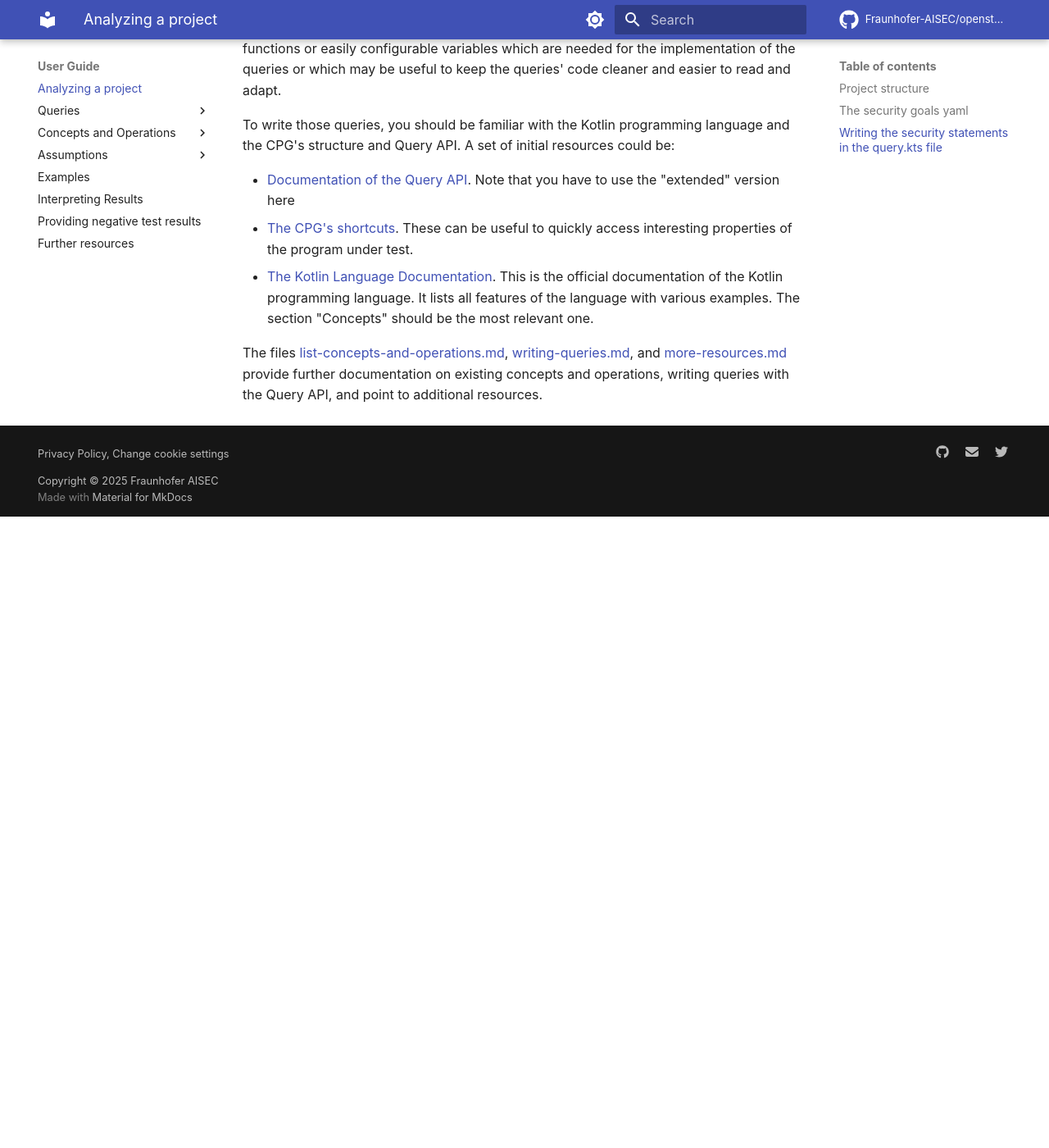
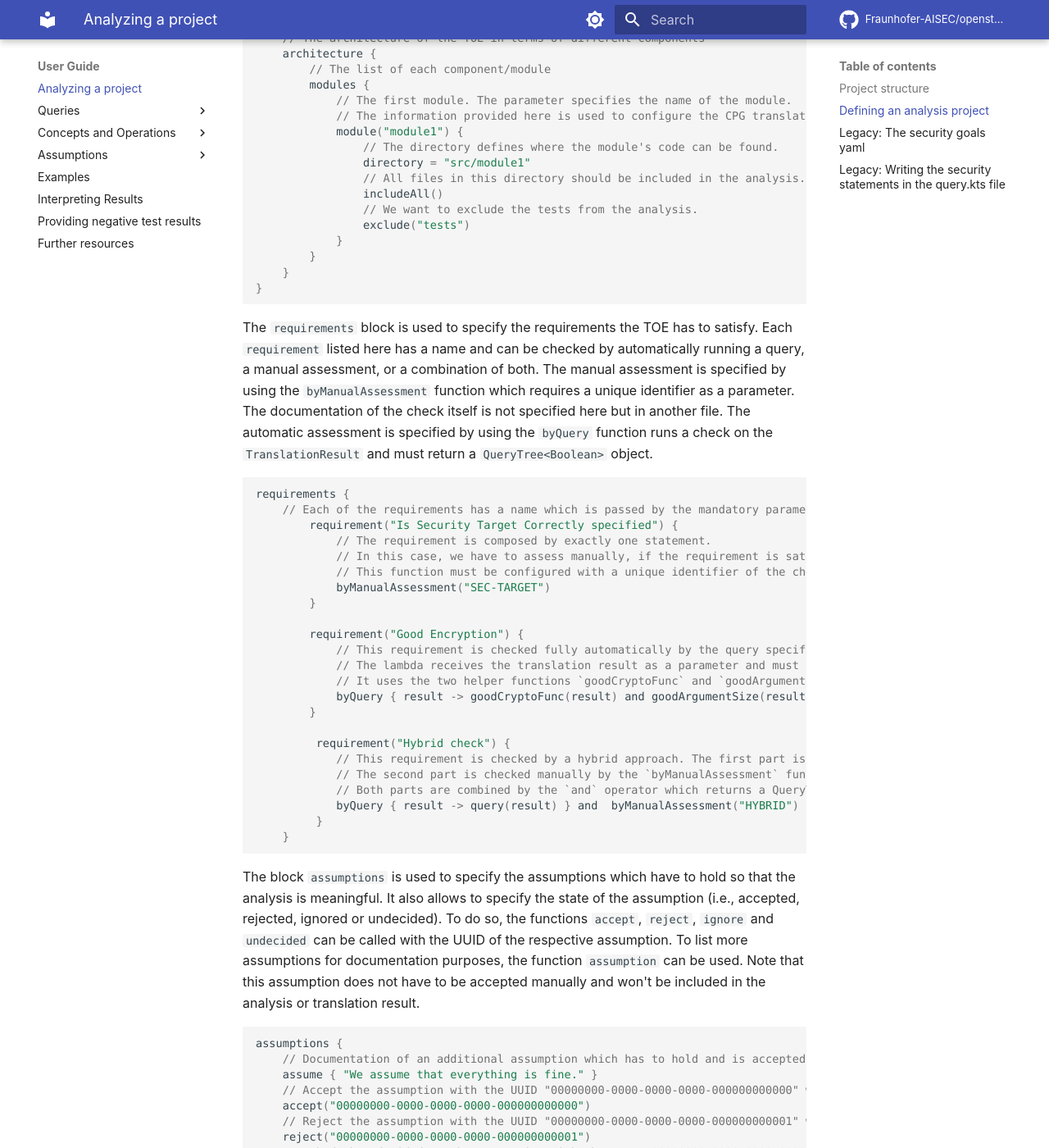
Before and after one commit to Fraunhofer-AISEC/codyze-evaluator, an MkDocs documentation site: the page built from documentation/docs/analyzing-project.md, in a window 1280 px wide and 1400 px high, scrolled down 1717 px. Shown: the whole window at 82% size. Built offline with MkDocs 1.6.1 and Material for MkDocs 9.7.7, drawn with Linux system fonts in a browser that asks for light colours; comment, search, counter and statistics services are not loaded; before the commit the page ends 2347 px from its top, so only the background shows below that; some of the changed text lies outside the part shown.

Commit message:
DSL description

````diff
--- a/documentation/docs/analyzing-project.md
+++ b/documentation/docs/analyzing-project.md
@@ -20,7 +20,121 @@ Currently, the OpenStack Checker requires a fixed project structure. It expects
     ├── security-goals                    # In this directory, you can specify the security goals of your project in one or multiple yaml-file
         └── Your-Security-Goals.yaml      # This files contains a human-readable list of security objectives and statements
 
-## The security goals yaml
+## Defining an analysis project
+
+We provide a Domain-Specific Language (DSL) to define an analysis project.
+This DSL is used to specify the components of the TOE (Target of Evaluation) and the requirements it has to satisfy.
+It further allows to integrate the logic for tagging the code with concepts and operations, and to accept or reject assumptions.
+In the following, we describe how to configure the analysis project using the DSL.
+
+The outer element is the `project` element which has a `name` can contain the declarative blocks `tool`, `toe`, `requirements`, and `assumptions`.
+```kotlin
+project {
+    name = "This is the evaluation of OpenStack"
+
+    tool { ... }
+
+    toe { ... }
+
+    requirements { ... }
+
+    assumptions { ... }
+}
+```
+
+The `tool` block can be used to fine-tune the configuration of the OpenStack Checker by registering additional passes or external libraries, among others.
+The full list of options can be found in the documentation of the `TranslationConfiguration.Builder` which can be accessed here.
+An example of a `tool` block is:
+```kotlin
+tool {
+    // Register additional passes
+    registerPass<MyPass>()
+
+    // Where can includes be found
+    includePath("src/integrationTest/resources/example/src/third-party/mylib")
+
+    // Should include be loaded?
+    loadIncludes(true)
+}
+```
+
+The `toe` block is used to specify the TOE and where its components can be found.
+The information provided here are used to translate the TOE to the CPG.
+The following example shows how to use this block:
+```kotlin
+toe {
+    // The name of the TOE
+    name = "My Mock TOE"
+    // The architecture of the TOE in terms of different components
+    architecture {
+        // The list of each component/module
+        modules {
+            // The first module. The parameter specifies the name of the module.
+            // The information provided here is used to configure the CPG translation.
+            module("module1") {
+                // The directory defines where the module's code can be found.
+                directory = "src/module1"
+                // All files in this directory should be included in the analysis.
+                includeAll()
+                // We want to exclude the tests from the analysis.
+                exclude("tests")
+            }
+        }
+    }
+}
+```
+
+The `requirements` block is used to specify the requirements the TOE has to satisfy.
+Each `requirement` listed here has a name and can be checked by automatically running a query, a manual assessment, or a combination of both.
+The manual assessment is specified by using the `byManualAssessment` function which requires a unique identifier as a parameter.
+The documentation of the check itself is not specified here but in another file.
+The automatic assessment is specified by using the `byQuery` function runs a check on the `TranslationResult` and must return a `QueryTree<Boolean>` object.
+```kotlin
+requirements {
+    // Each of the requirements has a name which is passed by the mandatory parameter.
+        requirement("Is Security Target Correctly specified") {
+            // The requirement is composed by exactly one statement.
+            // In this case, we have to assess manually, if the requirement is satisfied, what is done by the `byManualAssessment` function.
+            // This function must be configured with a unique identifier of the check to be performed.
+            byManualAssessment("SEC-TARGET")
+        }
+
+        requirement("Good Encryption") {
+            // This requirement is checked fully automatically by the query specified in the `byQuery` function.
+            // The lambda receives the translation result as a parameter and must return a `QueryTree<Boolean>` object.
+            // It uses the two helper functions `goodCryptoFunc` and `goodArgumentSize` which are part of the catalogue.
+            byQuery { result -> goodCryptoFunc(result) and goodArgumentSize(result) }
+        }
+
+         requirement("Hybrid check") {
+            // This requirement is checked by a hybrid approach. The first part is checked by the query specified in the `byQuery` function.
+            // The second part is checked manually by the `byManualAssessment` function.
+            // Both parts are combined by the `and` operator which returns a QueryTree<Boolean>.
+            byQuery { result -> query(result) } and  byManualAssessment("HYBRID")
+         }
+    }
+```
+The block `assumptions` is used to specify the assumptions which have to hold so that the analysis is meaningful.
+It also allows to specify the state of the assumption (i.e., accepted, rejected, ignored or undecided).
+To do so, the functions `accept`, `reject`, `ignore` and `undecided` can be called with the UUID of the respective assumption.
+To list more assumptions for documentation purposes, the function `assumption` can be used.
+Note that this assumption does not have to be accepted manually and won't be included in the analysis or translation result.
+```kotlin
+assumptions {
+    // Documentation of an additional assumption which has to hold and is accepted.
+    assume { "We assume that everything is fine." }
+    // Accept the assumption with the UUID "00000000-0000-0000-0000-000000000000" which is part of the CPG or the queries.
+    accept("00000000-0000-0000-0000-000000000000")
+    // Reject the assumption with the UUID "00000000-0000-0000-0000-000000000001" which is part of the CPG or the queries.
+    reject("00000000-0000-0000-0000-000000000001")
+    // Nobody has decided on the assumption with the UUID "00000000-0000-0000-0000-000000000002" which is part of the CPG or the queries.
+    undecided("00000000-0000-0000-0000-000000000002")
+    // Ignore the assumption with the UUID "00000000-0000-0000-0000-000000000003" which is part of the CPG or the queries.
+    ignore("00000000-0000-0000-0000-000000000003")
+}
+```
+
+## Legacy: The security goals yaml
 
 This file contains a human-readable list of security objectives and statements. The file is structured in a way that
 each security goal is a top-level entry, and each security goal can have multiple components, assumptions, and
@@ -54,7 +168,7 @@ objectives: # This is the list of security objectives which are relevant for you
       - cinder
 ```
 
-## Writing the security statements in the `query.kts` file
+## Legacy: Writing the security statements in the `query.kts` file
 
 The `query.kts` file represents a single security objective.
 It contains one function for each statement belonging to this objective. This function expects a `TranslationResult` as
````
